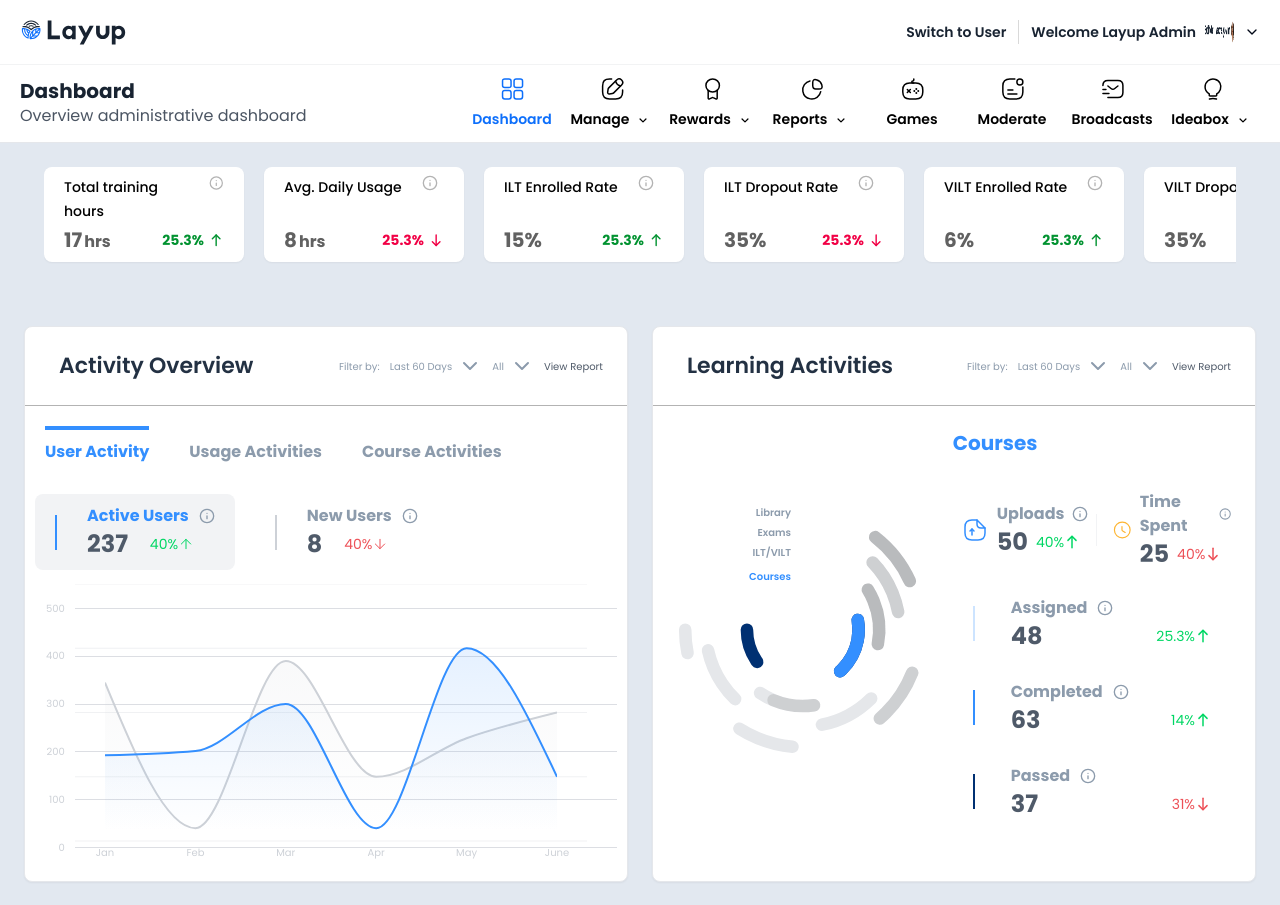
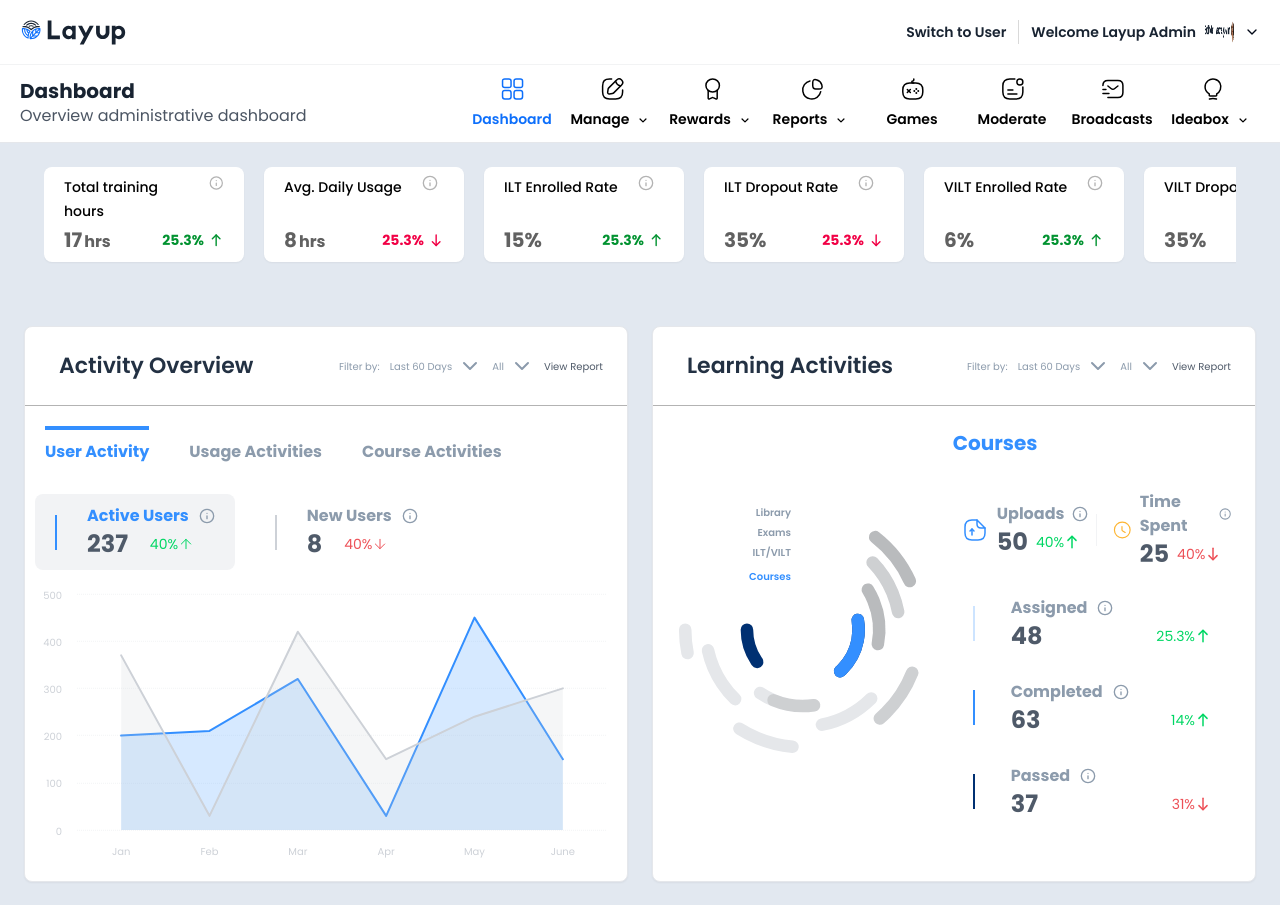
Before and after one commit to Dinnerli/dashboardprototype, a React (Vite) app: page / in a window 1280 px wide. Shown: the top 905 px of the page. Built offline with nearby package versions, Linux system fonts and the light colour scheme.

Commit message:
Animate and integrate Highcharts
Integrate animations and Highcharts library into the project.

```diff
--- a/src/components/dashboard/ActivitiesCard.tsx
+++ b/src/components/dashboard/ActivitiesCard.tsx
@@ -1,14 +1,9 @@
 
 import { Card } from "@/components/ui/card";
 import { ChevronDown, Info, ArrowUp, ArrowDown } from "lucide-react";
-import {
-  AreaChart,
-  Area,
-  XAxis,
-  YAxis,
-  CartesianGrid,
-  ResponsiveContainer,
-} from "recharts";
+import Highcharts from 'highcharts';
+import HighchartsReact from 'highcharts-react-official';
+import { useEffect, useState } from "react";
 
 // Updated data to better match the screenshot
 const data = [
@@ -76,6 +71,116 @@ const ActivityStat = ({
 };
 
 const ActivitiesCard = () => {
+  const [chartOptions, setChartOptions] = useState<Highcharts.Options>({
+    chart: {
+      type: 'area',
+      animation: {
+        duration: 1000
+      },
+      backgroundColor: 'transparent',
+      style: {
+        fontFamily: 'Poppins, sans-serif'
+      }
+    },
+    title: {
+      text: undefined
+    },
+    xAxis: {
+      categories: data.map(item => item.name),
+      labels: {
+        style: {
+          color: '#CDD1D7',
+          fontSize: '10px',
+          fontFamily: 'Poppins, sans-serif'
+        }
+      },
+      lineWidth: 0,
+      tickWidth: 0
+    },
+    yAxis: {
+      title: {
+        text: null
+      },
+      labels: {
+        style: {
+          color: '#CDD1D7',
+          fontSize: '10px',
+          fontFamily: 'Poppins, sans-serif'
+        },
+        formatter: function() {
+          return this.value + '';
+        }
+      },
+      gridLineColor: '#CDD1D7',
+      gridLineDashStyle: 'Dot',
+      gridLineWidth: 0.5,
+      min: 0,
+      max: 500,
+      tickAmount: 5,
+      tickPositions: [0, 100, 200, 300, 400, 500]
+    },
+    legend: {
+      enabled: false
+    },
+    tooltip: {
+      shared: true,
+      backgroundColor: 'rgba(255, 255, 255, 0.9)',
+      borderWidth: 1,
+      borderColor: '#CDD1D7',
+      shadow: true,
+      style: {
+        fontFamily: 'Poppins, sans-serif',
+        fontSize: '12px'
+      }
+    },
+    plotOptions: {
+      area: {
+        fillOpacity: 0.2,
+        lineWidth: 2,
+        marker: {
+          enabled: false,
+          symbol: 'circle',
+          radius: 4,
+          states: {
+            hover: {
+              enabled: true
+            }
+          }
+        },
+        states: {
+          hover: {
+            lineWidth: 3
+          }
+        },
+        animation: {
+          duration: 1500
+        }
+      },
+      series: {
+        animation: {
+          duration: 1500
+        }
+      }
+    },
+    series: [
+      {
+        name: 'Active Users',
+        data: data.map(item => item.active),
+        color: '#338FFF',
+        type: 'area'
+      },
+      {
+        name: 'New Users',
+        data: data.map(item => item.new),
+        color: '#CDD1D7',
+        type: 'area'
+      }
+    ],
+    credits: {
+      enabled: false
+    }
+  });
+
   return (
     <Card className="w-full mt-6 animate-slide-in-up" style={{ animationDelay: '0.2s' }}>
       <div className="w-full">
@@ -141,62 +246,14 @@ const ActivitiesCard = () => {
             />
           </div>
 
-          {/* Chart - Moved below the stats row */}
+          {/* Chart - Replaced with Highcharts */}
           <div className="p-2.5 w-full">
-            <div className="h-[287px] relative w-full">
-              {/* Y-axis labels */}
-              <div className="absolute top-0 right-0 bottom-0 left-0 pointer-events-none">
-                {[500, 400, 300, 200, 100, 0].map((value, index) => (
-                  <div key={index} className="flex justify-start items-center gap-1.5 h-[16.67%]">
-                    <span className="text-[10px] text-[#CDD1D7] font-poppins w-8 text-right mr-1">{value}</span>
-                    <div className="w-full h-[0.5px] bg-[#CDD1D7] opacity-70"></div>
-                  </div>
-                ))}
-              </div>
-
-              {/* Chart */}
-              <div className="absolute top-0 left-0 w-full h-full pl-10">
-                <ResponsiveContainer width="100%" height="100%">
-                  <AreaChart
-                    data={data}
-                    margin={{ top: 0, right: 30, left: 0, bottom: 0 }}
-                  >
-                    <defs>
-                      <linearGradient id="colorActive" x1="0" y1="0" x2="0" y2="1">
-                        <stop offset="5%" stopColor="#338FFF" stopOpacity={0.2}/>
-                        <stop offset="95%" stopColor="#338FFF" stopOpacity={0}/>
-                      </linearGradient>
-                      <linearGradient id="colorNew" x1="0" y1="0" x2="0" y2="1">
-                        <stop offset="5%" stopColor="#CDD1D7" stopOpacity={0.2}/>
-                        <stop offset="95%" stopColor="#CDD1D7" stopOpacity={0}/>
-                      </linearGradient>
-                    </defs>
-                    <CartesianGrid vertical={false} stroke="#CDD1D7" opacity={0.3} />
-                    <XAxis
-                      dataKey="name"
-                      axisLine={false}
-                      tickLine={false}
-                      tick={{ fontSize: 10, fill: '#CDD1D7' }}
-                      padding={{ left: 30, right: 30 }}
-                    />
-                    <YAxis hide />
-                    <Area
-                      type="monotone"
-                      dataKey="new"
-                      stroke="#CDD1D7"
-                      strokeWidth={2}
-                      fill="url(#colorNew)"
-                    />
-                    <Area
-                      type="monotone"
-                      dataKey="active"
-                      stroke="#338FFF"
-                      strokeWidth={2}
-                      fill="url(#colorActive)"
-                    />
-                  </AreaChart>
-                </ResponsiveContainer>
-              </div>
+            <div className="h-[287px] w-full animate-fade-in">
+              <HighchartsReact
+                highcharts={Highcharts}
+                options={chartOptions}
+                containerProps={{ className: 'h-full w-full' }}
+              />
             </div>
           </div>
         </div>
```
